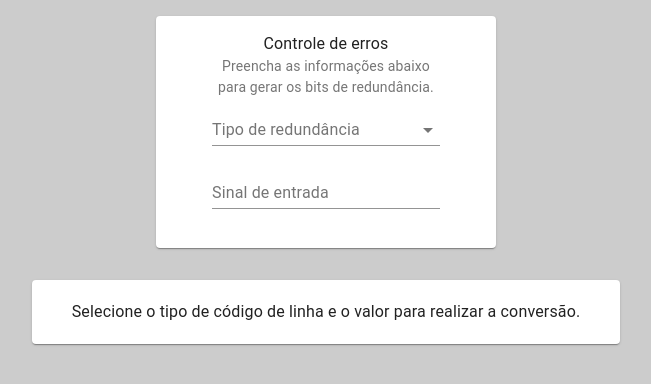
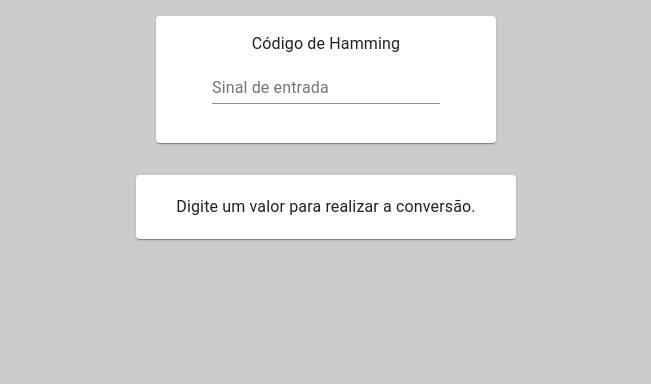
Before and after one commit to gabriel-caetano/error-control, a React (Create React App) app: page / in a window 1280 px wide. Shown: the top 384 px of the page, without its empty margins (314-965 px from the left). Built offline with nearby package versions, Linux system fonts and the light colour scheme.

Commit message:
fix: remove debug console.logs

```diff
--- a/src/App.js
+++ b/src/App.js
@@ -2,7 +2,7 @@ import { useState } from 'react';
 import { Container } from '@material-ui/core';
 import Input from './components/Input';
 import Output from './components/Output';
-import converter, { convertions } from './utils/converter';
+import hamming from './utils/hamming';
 const AppStyle = {
   backgroundColor: '#CCC',
   maxWidth: '100vw',
@@ -12,21 +12,16 @@ const AppStyle = {
 };
 
 function App() {
-  const [encodedData, setEncodedData] = useState({
-    originalValue: '',
-    originalPoints: [],
-    convertedPoints: [],
-    typeName: null,
-  });
+  const [encodedData, setEncodedData] = useState({ input: '', output: '' });
 
   const updateData = async (data) => {
-    const newData = await converter(data);
+    const newData = await hamming(data);
     setEncodedData(newData);
   };
   return (
     <Container style={AppStyle}>
-      <Input submit={updateData} options={Object.keys(convertions)} />
-      <Output data={encodedData} />
+      <Input submit={updateData} />
+      <Output input={encodedData.input} output={encodedData.output} />
     </Container>
   );
 }
--- a/src/components/Graph/index.jsx
+++ /dev/null
@@ -1,104 +0,0 @@
-import { VictoryLine, VictoryTheme, VictoryAxis, VictoryLabel } from 'victory'
-import { Container } from '@material-ui/core'
-
-const ContainerStyle = {
-  maxWidth: '100%',
-  overflow: 'auto',
-}
-
-const SvgStyle = {
-  border: '1px solid black',
-}
-
-function Graph({input, points}) {
-  const length = input.length ? input.length+1 : 6
-  const width = length*15 + 120
-  const header = input.split('').map((char, idx) =>
-    char
-  )
-
-  const tick = [1, 2, 3, 4, 5]
-  for (let i = 6; i <= input.length; i++) {
-    tick.push(i)
-  }
-  if (!tick.length) tick.push()
-
-  return (
-    <Container style={ContainerStyle}>
-      <svg width={width} height={170} style={SvgStyle}>
-        {header.map((char, index) => {
-          return (
-            <VictoryLine
-
-            width={width}
-            height={170}
-            domain={{x: [0, length], y:[-2, 2]}}
-            style={{
-              data: { strokeWidth: 0 }
-            }}
-            data={[{x: index+0.5, y: 2}, {x: index+0.5, y: 2}]}
-            labels={header.length ? `${char}` : ''}
-            labelComponent={<VictoryLabel y={72} />}
-            standalone={false}
-            />
-          )
-        })}
-        <VictoryAxis crossAxis
-          width={width}
-          height={170}
-          tickValues={tick}
-          style={{
-            grid : {
-              stroke: '#999',
-            },
-            axis: {
-              stroke: '#999'
-            },
-            tickLabels: {
-              fill: 'transparent'
-            }
-          }}
-          domain={{x: [0, length], y:[-2, 2]}}
-          theme={VictoryTheme.material}
-          y={0}
-          standalone={false}
-          />
-        <VictoryAxis dependentAxis crossAxis
-          width={width}
-          height={170}
-          style={{
-            axis: {
-              stroke: '#999'
-            },
-            ticks: {
-              stroke: '#999'
-            },
-            grid: {
-              stroke: 'transparent'
-            },
-            tickLabels: {
-              fill: 'transparent'
-            }
-          }}
-          tickValues={[-1,0,1]}
-          domain={{x: [0, length], y:[-2, 2]}}
-          theme={VictoryTheme.material}
-          x={0}
-          standalone={false}
-        />
-        <VictoryLine
-          standalone={false}
-          width={width}
-          height={170}
-          domain={{x: [0, length], y:[-2, 2]}}
-          style={{
-            data: { stroke: "red" },
-          }}
-          data={ points.length ? points : [{ x: 0, y: 0 }] }
-        />
-      </svg>
-    </Container>
-  )
-}
-
-export default Graph;
--- a/src/components/Input/index.jsx
+++ b/src/components/Input/index.jsx
@@ -1,5 +1,5 @@
 // import './index.css'
-import { Container, TextField, Select, Card, MenuItem, InputLabel, FormControl, CardContent, Typography } from '@material-ui/core'
+import { Container, TextField, Card, FormControl, CardContent, Typography } from '@material-ui/core'
 import { useState } from 'react'
 
 const ContainerStyle = {
@@ -22,9 +22,8 @@ const InputStyle = {
   verticalAlign: 'text-bottom'
 }
 
-function Input({submit, options}) {
+function Input({submit}) {
   const [data, setData] = useState('')
-  const [type, setType] = useState('')
 
   const handleBinaryInput = (e) => {
     const nonBinary = /[^0-1]+/g
@@ -32,7 +31,7 @@ function Input({submit, options}) {
     const fail = nonBinary.test(e.target.value)
     const clean = e.target.value.match(binary)
     if (!fail)
-      submit({data: clean[0], type})
+      submit(clean[0])
       setData(clean[0])
   }
   return (
@@ -40,35 +39,9 @@ function Input({submit, options}) {
       <Card style={CardStyle}>
         <CardContent>
           <Typography style={{ fontSize: 16 }} color="textPrimary">
-            Controle de erros
+            Código de Hamming
           </Typography>
-          <Typography style={{ fontSize: 14 }} color="textSecondary">
-            Preencha as informações abaixo para gerar os bits de redundância.
-          </Typography>
-
           <FormControl style={{ margin: 0, width: '100%'}}>
-            <InputLabel id='oi'>Tipo de redundância</InputLabel>
-            <Select
-              labelId='oi'
-              id="select"
-              value={type}
-              style={InputStyle}
-              onChange={(event) => {
-                const newType = event.target.value
-                setType(newType)
-                if (data !== '')
-                  submit({data, type: newType})
-              }}
-            >
-              <MenuItem value="" key='a'>
-                <em>None</em>
-              </MenuItem>
-              {
-                options.map((option, idx) => (
-                  <MenuItem value={option} key={idx}>{option}</MenuItem>
-                ))
-              }
-            </Select>
             <TextField value={data} onChange={handleBinaryInput} style={InputStyle} label="Sinal de entrada" />
           </FormControl>
         </CardContent>
--- a/src/components/Output/index.jsx
+++ b/src/components/Output/index.jsx
@@ -1,5 +1,4 @@
-import { Container, Card, CardContent, Typography } from '@material-ui/core'
-import Graph from '../Graph'
+import { Container, Card, Typography } from '@material-ui/core'
 
 const ContainerStyle = {
   maxWidt: '100%',
@@ -12,26 +11,27 @@ const CardStyle = {
   padding: '20px 40px',
 }
 
+const ResStyle ={
+  fontFamily: 'monospace'
+}
 
-function Output({data}) {
+
+function Output({input, output}) {
   return (
     <Container style={ContainerStyle}>
       <Card style={CardStyle}>
-          {data.typeName && (
-            <>
-              <Typography style={{ textAlign: 'center' }}>
-                {data.typeName}
-              </Typography>
-              <p>Input: {data.originalValue}</p>
-              <p>Output: {data.convertedPoints}</p>
-              {/* <Graph input={data.originalValue} points={data.convertedPoints} /> */}
-            </>
-          )}
-          {!data.typeName && (
+        {
+          input === '' ? (
             <Typography style={{ textAlign: 'center' }}>
-              Selecione o tipo de código de linha e o valor para realizar a conversão.
+              Digite um valor para realizar a conversão.
             </Typography>
-          )}
+          ) : (
+            <div style={ResStyle}>
+              <p>Input : {input}</p>
+              <p>Output: {output}</p>
+            </div>
+          )
+        }
       </Card>
     </Container>
   )
--- a/src/utils/converter.js
+++ /dev/null
@@ -1,29 +0,0 @@
-// import twoDimensionalParity from './twoDimensionalParity';
-// import sixteenBitChecksum from './sixteenBitChecksum';
-// import sixteenCrc from './sixteenCrc';
-import hamming from './hamming';
-
-export const convertions = {
-  // 'Paridade bi-dimensional': twoDimensionalParity,
-  // 'Checksum 16-bits': sixteenBitChecksum,
-  // 'CRC-16: x^16 + x^12 + x^5 + 1': sixteenCrc,
-  Hamming: hamming,
-};
-
-export default function conversor({ type, data }) {
-  if (!convertions[type] || data === '') {
-    return {
-      originalValue: data,
-      originalPoints: [],
-      convertedPoints: [],
-      typeName: null,
-    };
-  }
-  const convertedPoints = convertions[type](data);
-  const newData = {
-    originalValue: data,
-    convertedPoints,
-    typeName: type,
-  };
-  return newData;
-}
--- a/src/utils/hamming.js
+++ b/src/utils/hamming.js
@@ -1,21 +1,39 @@
 export default function hamming(input) {
-  const output = input + '101';
-  // const chars = input.split('');
-
-  // let prevOne = -1;
-  // let val;
-  // const nestedPoints = chars.map((char, index) => {
-  //   if (char === '1') {
-  //     val = prevOne * -1;
-  //     prevOne = val;
-  //   } else {
-  //     val = 0;
-  //   }
-  //   return [
-  //     { x: index, y: val },
-  //     { x: index + 1, y: val },
-  //   ];
-  // });
-  // const output = nestedPoints.flat();
-  return output;
+  if (input.length > 0) {
+    let currPow = 1;
+    let count = 1;
+    let inputChar = 0;
+    const arrRes = [];
+    while (true) {
+      if (input.length <= inputChar) break;
+      if (count === currPow) {
+        arrRes.push('_');
+        currPow *= 2;
+      } else {
+        arrRes.push(input[inputChar]);
+        inputChar++;
+      }
+      count++;
+    }
+    currPow = 1;
+    const output = arrRes.map((char, idx) => {
+      if (idx + 1 === currPow) {
+        let sum = 0;
+        for (let i = currPow + 1; i <= arrRes.length; i++) {
+          // para fazer parte da soma o módulo da potência seguinte
+          // deve resultar em um valor maior do que a potência atual
+          if (i % (2 * currPow) >= currPow) {
+            sum += Number(arrRes[i - 1]);
+          }
+        }
+        currPow *= 2;
+        return sum % 2;
+      } else {
+        return char;
+      }
+    });
+    const res = { input: arrRes.join(''), output: output.join('') };
+    return res;
+  }
+  return { input: '', output: '' };
 }
```
